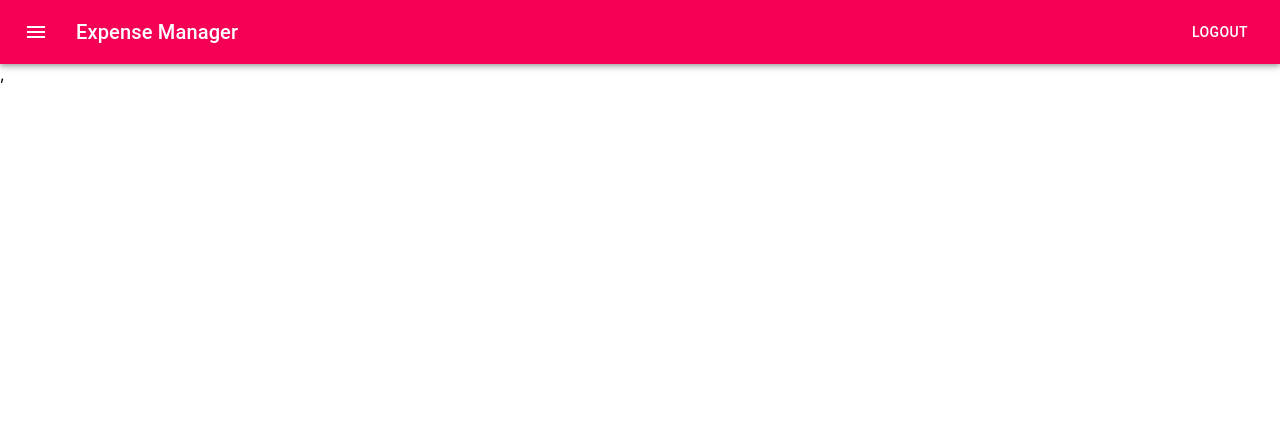
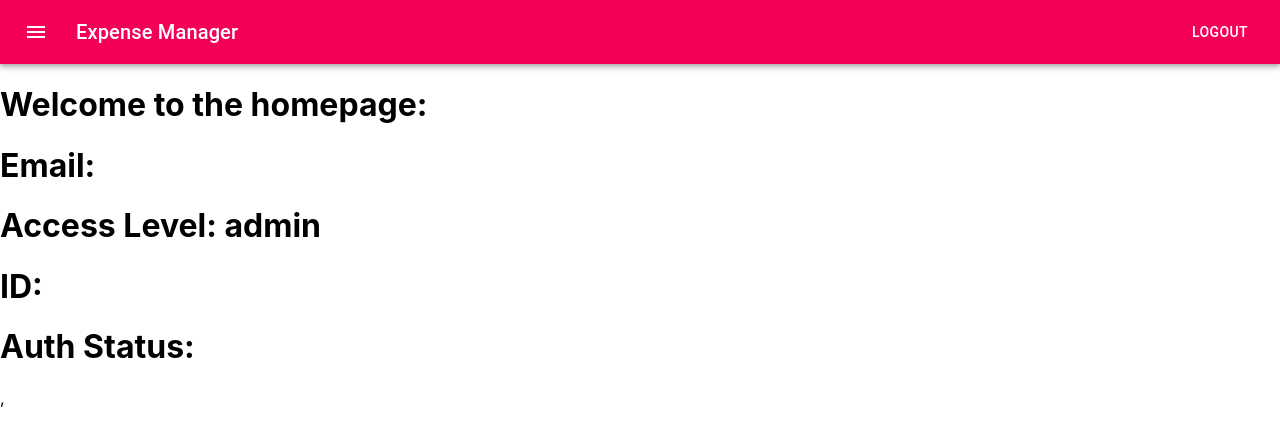
Before and after one commit to Usman2661/ExpenseManagerFrontend, a React (Create React App) app: page /home in a window 1280 px wide. Shown: the top 442 px of the page. Built offline with nearby package versions, Linux system fonts and the light colour scheme; sample sign-in values are in the browser's storage.

Commit message:
cleaning up the app

```diff
--- a/src/App.tsx
+++ b/src/App.tsx
@@ -15,30 +15,38 @@ import PublicRoute from './routing/PublicRoute';
 //   auth: false,
 //   userType: 'Staff',
 // };
-
 function App() {
+  var auth;
+  const authStore = localStorage.getItem('auth');
+  if (authStore) {
+    auth = true;
+  } else {
+    auth = false;
+  }
   const [userAuthData, setUserAuthData] = useState({
     id: localStorage.getItem('id'),
-    auth: localStorage.getItem('auth'),
     name: localStorage.getItem('name'),
+    auth: auth,
     email: localStorage.getItem('email'),
     userType: localStorage.getItem('userType'),
+    token: localStorage.getItem('token'),
   });
+
   return (
     <main>
       <UserContext.Provider value={{ userAuthData, setUserAuthData }}>
         <Navbar></Navbar>
         <Switch>
-          <PublicRoute redirectPath='/home' path='/'>
+          {/* <PublicRoute redirectPath='/home' path='/'>
             <Login />
           </PublicRoute>
           <PublicRoute redirectPath='/home' path='/register'>
             <Register />
-          </PublicRoute>
+          </PublicRoute> */}
 
-          {/* <Route path='/' component={Login} exact />
-          <Route path='/register' component={Register} exact /> */}
-          <Route path='/users' component={UserTest} exact />
+          <Route path='/' component={Login} exact />
+          <Route path='/register' component={Register} exact />
+          {/* <Route path='/users' component={UserTest} exact /> */}
           <PrivateRoute redirectPath='/' path='/home'>
             <Home />
           </PrivateRoute>
--- a/src/components/Navbar.tsx
+++ b/src/components/Navbar.tsx
@@ -35,6 +35,7 @@ export function Navbar(props: any) {
       name: '',
       email: '',
       userType: '',
+      token: '',
     });
   };
 
@@ -53,12 +54,12 @@ export function Navbar(props: any) {
           <Typography variant='h6' className={classes.title}>
             Expense Manager
           </Typography>
-          {/* <Button color='inherit' component={Link} to='/'>
-            Login
-          </Button> */}
+          {userAuthData.userType === 'SeniorManagement' ? (
+            <Button color='inherit'>Accounts Approval</Button>
+          ) : null}
           {userAuthData.auth ? (
             <Button color='inherit' onClick={logout}>
-              {userAuthData.name} Logout
+              Logout
             </Button>
           ) : null}
         </Toolbar>
--- a/src/components/home.tsx
+++ b/src/components/home.tsx
@@ -5,7 +5,11 @@ export function Home() {
   const { userAuthData, setUserAuthData } = useContext(UserContext);
   return (
     <div>
-      <h1> Welcome to the homepage {userAuthData.name} </h1>
+      <h1> Welcome to the homepage: {userAuthData.name} </h1>
+      <h1> Email: {userAuthData.email} </h1>
+      <h1> Access Level: {userAuthData.userType} </h1>
+      <h1> ID: {userAuthData.id} </h1>
+      <h1> Auth Status: {userAuthData.auth} </h1>
     </div>
   );
 }
--- a/src/components/login.tsx
+++ b/src/components/login.tsx
@@ -26,6 +26,10 @@ export function Login(props: any) {
 
   const { userAuthData, setUserAuthData } = useContext(UserContext);
 
+  if (userAuthData.auth) {
+    props.history.push('/home');
+  }
+
   const onChange = (e: any) => {
     setFormData({ ...formData, [e.target.name]: e.target.value });
   };
@@ -41,6 +45,7 @@ export function Login(props: any) {
         localStorage.setItem('name', data.login.user.name);
         localStorage.setItem('email', data.login.user.email);
         localStorage.setItem('userType', data.login.user.userType);
+        localStorage.setItem('token', data.login.token);
 
         setUserAuthData({
           id: data.login.user.id,
@@ -48,11 +53,13 @@ export function Login(props: any) {
           name: data.login.user.name,
           email: data.login.user.email,
           userType: data.login.user.userType,
+          token: data.login.token,
         });
+
         props.history.push('/home');
       }
     } catch (error) {
-      console.log(error);
+      return error;
     }
   };
 
--- a/src/components/register.tsx
+++ b/src/components/register.tsx
@@ -1,4 +1,4 @@
-import React, { useState } from 'react';
+import React, { useState, useContext } from 'react';
 import Paper from '@material-ui/core/Paper';
 import Grid from '@material-ui/core/Grid';
 import Card from '@material-ui/core/Card';
@@ -12,10 +12,11 @@ import Select from '@material-ui/core/Select';
 import TextField from '@material-ui/core/TextField';
 import { useMutation } from '@apollo/react-hooks';
 import { CREATE_USER } from '../graphQL/mutation/user.mutation';
-import { Link } from 'react-router-dom';
+import { Route, Link, BrowserRouter, withRouter } from 'react-router-dom';
 import Alert from '@material-ui/lab/Alert';
+import { UserContext } from '../userContext';
 
-export function Register() {
+export function Register(props: any) {
   const [formData, setFormData] = useState({
     name: '',
     email: '',
@@ -25,6 +26,12 @@ export function Register() {
     department: '',
   });
   const { name, email, password, cfPassword, jobTitle, department } = formData;
+
+  const { userAuthData, setUserAuthData } = useContext(UserContext);
+
+  if (userAuthData.auth) {
+    props.history.push('/home');
+  }
 
   const onChange = (e: any) => {
     setFormData({ ...formData, [e.target.name]: e.target.value });
```
